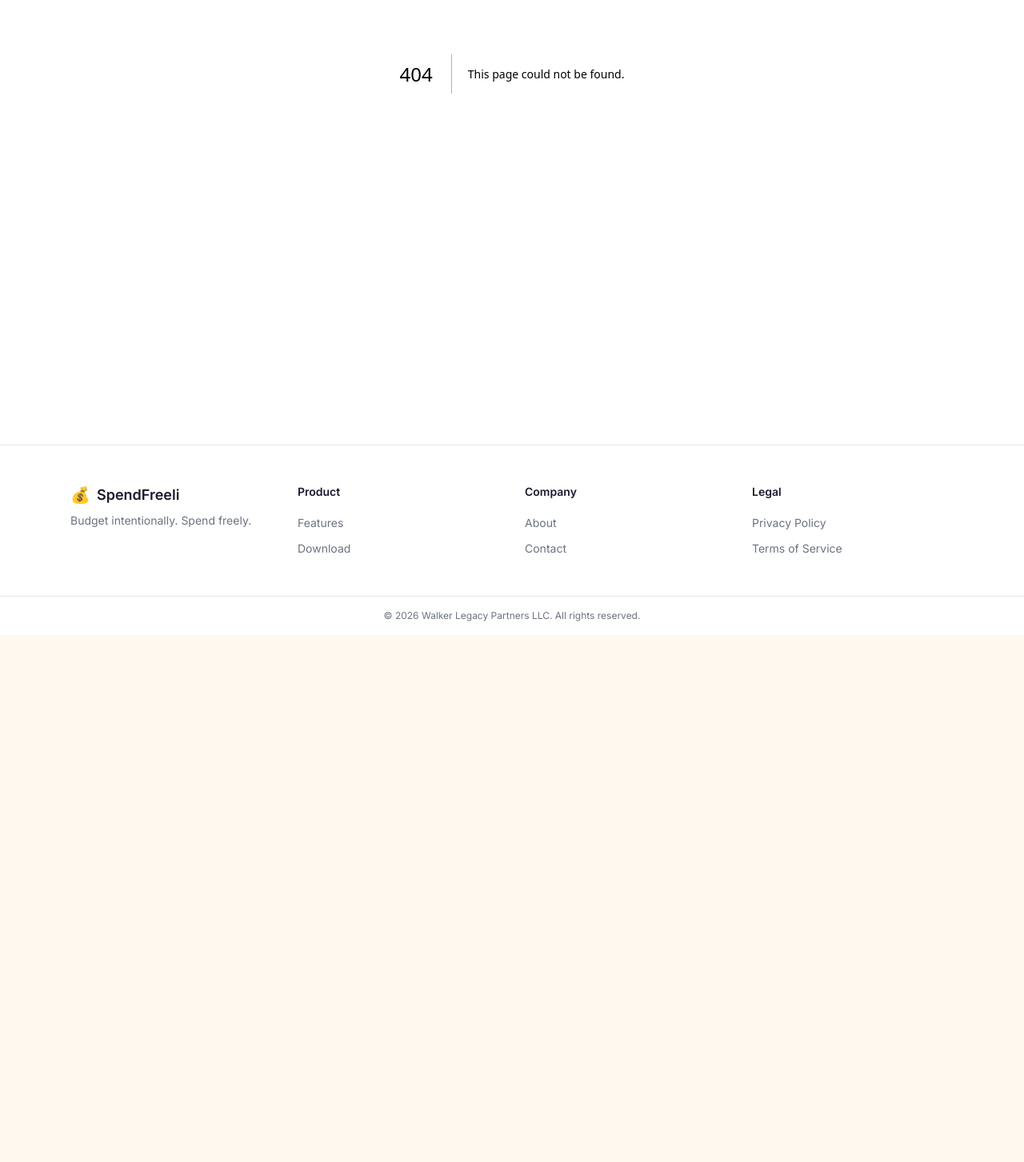
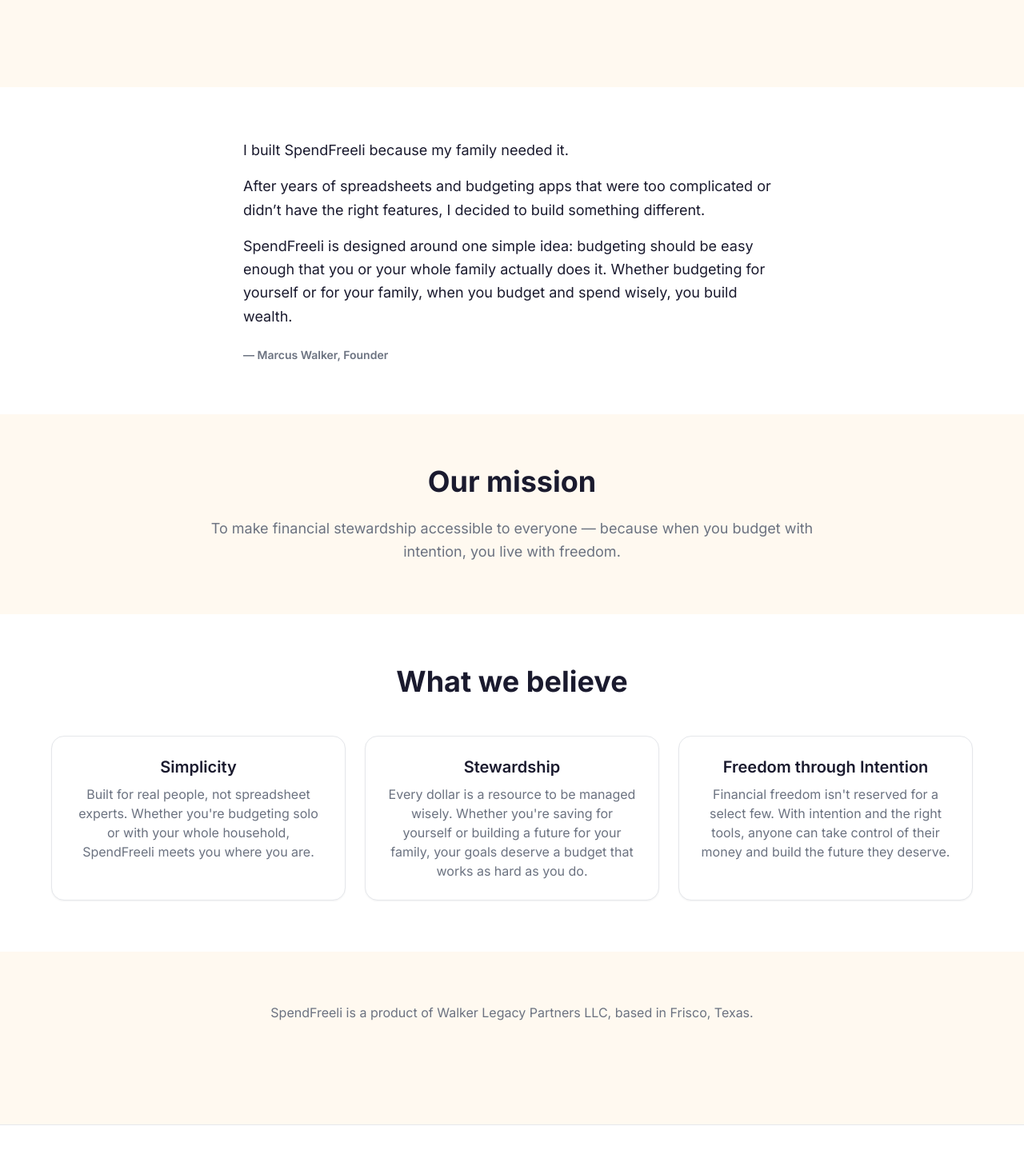
Before and after one commit to walker-legacy-partners/spendfreeli-web, a Next.js app: page /about in a window 1280 px wide. Before the commit this address had no page. Shown: the part 377-1830 px from the top of the page at 80% size. Before the commit the page ends 1171 px from the top, so only its background shows below. Built offline with nearby package versions, Linux system fonts and the light colour scheme.

Commit message:
feat: Step 6 — About page, founder story, values, features update
Co-Authored-By: Claude Opus 4.7 <noreply@anthropic.com>

```diff
--- /dev/null
+++ b/src/app/(marketing)/about/page.tsx
@@ -0,0 +1,116 @@
+import type { Metadata } from 'next';
+import { Card } from '@/components/ui/Card';
+import { COMPANY_LOCATION, COMPANY_NAME } from '@/lib/constants';
+
+export const metadata: Metadata = {
+  title: 'About',
+  description:
+    'Meet the family behind SpendFreeli. Why we built it and what we believe about family budgeting.',
+  openGraph: {
+    title: 'About — SpendFreeli',
+    description:
+      'Meet the family behind SpendFreeli. Why we built it and what we believe about family budgeting.',
+  },
+};
+
+type Value = {
+  title: string;
+  description: string;
+};
+
+const values: readonly Value[] = [
+  {
+    title: 'Simplicity',
+    description:
+      "Built for real people, not spreadsheet experts. Whether you're budgeting solo or with your whole household, SpendFreeli meets you where you are.",
+  },
+  {
+    title: 'Stewardship',
+    description:
+      "Every dollar is a resource to be managed wisely. Whether you're saving for yourself or building a future for your family, your goals deserve a budget that works as hard as you do.",
+  },
+  {
+    title: 'Freedom through Intention',
+    description:
+      "Financial freedom isn't reserved for a select few. With intention and the right tools, anyone can take control of their money and build the future they deserve.",
+  },
+];
+
+export default function About() {
+  return (
+    <>
+      <section className="bg-background px-6 py-16 md:py-24">
+        <div className="mx-auto max-w-3xl text-center">
+          <h1 className="text-4xl font-bold leading-tight text-text-primary sm:text-5xl lg:text-6xl">
+            Born from a simple idea: budgeting should actually work.
+          </h1>
+        </div>
+      </section>
+
+      <section className="bg-surface px-6 py-16">
+        <div className="mx-auto max-w-2xl">
+          <blockquote className="text-lg leading-relaxed text-text-primary">
+            <p>I built SpendFreeli because my family needed it.</p>
+            <p className="mt-4">
+              After years of spreadsheets and budgeting apps that were too
+              complicated or didn&rsquo;t have the right features, I decided
+              to build something different.
+            </p>
+            <p className="mt-4">
+              SpendFreeli is designed around one simple idea: budgeting
+              should be easy enough that you or your whole family actually
+              does it. Whether budgeting for yourself or for your family,
+              when you budget and spend wisely, you build wealth.
+            </p>
+            <footer className="mt-6 text-sm font-semibold text-text-secondary">
+              — Marcus Walker, Founder
+            </footer>
+          </blockquote>
+        </div>
+      </section>
+
+      <section className="bg-background px-6 py-16">
+        <div className="mx-auto max-w-3xl text-center">
+          <h2 className="text-3xl font-bold text-text-primary sm:text-4xl">
+            Our mission
+          </h2>
+          <p className="mt-6 text-lg leading-relaxed text-text-secondary">
+            To make financial stewardship accessible to everyone — because
+            when you budget with intention, you live with freedom.
+          </p>
+        </div>
+      </section>
+
+      <section className="bg-surface px-6 py-16">
+        <div className="mx-auto max-w-6xl">
+          <h2 className="text-center text-3xl font-bold text-text-primary sm:text-4xl">
+            What we believe
+          </h2>
+          <ul className="mt-12 grid grid-cols-1 gap-6 md:grid-cols-3">
+            {values.map((value) => (
+              <li key={value.title}>
+                <Card className="h-full text-center">
+                  <h3 className="text-xl font-semibold text-text-primary">
+                    {value.title}
+                  </h3>
+                  <p className="mt-2 text-text-secondary">
+                    {value.description}
+                  </p>
+                </Card>
+              </li>
+            ))}
+          </ul>
+        </div>
+      </section>
+
+      <section className="bg-background px-6 py-16">
+        <div className="mx-auto max-w-2xl text-center">
+          <p className="text-text-secondary">
+            SpendFreeli is a product of {COMPANY_NAME}, based in{' '}
+            {COMPANY_LOCATION}.
+          </p>
+        </div>
+      </section>
+    </>
+  );
+}
--- a/src/components/sections/Features.tsx
+++ b/src/components/sections/Features.tsx
@@ -15,9 +15,9 @@ const features: readonly Feature[] = [
   },
   {
     emoji: '👨‍👩‍👧',
-    title: 'Budget as a Family',
+    title: 'Budget Solo or as a Family',
     description:
-      'Every household member sees the same budget. No more surprises.',
+      'Budget on your own or share with your household. Everyone stays on the same page.',
   },
   {
     emoji: '📊',
```
